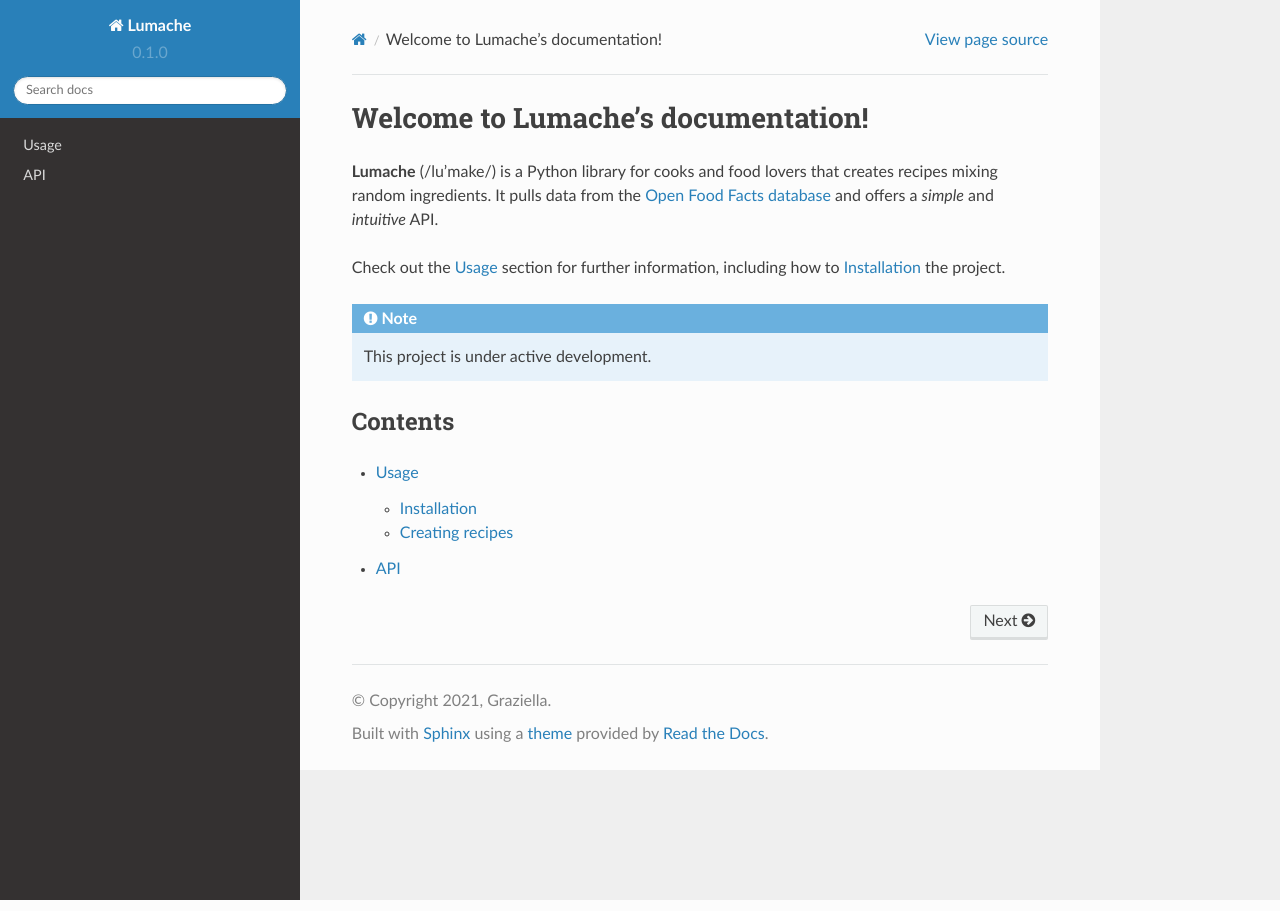
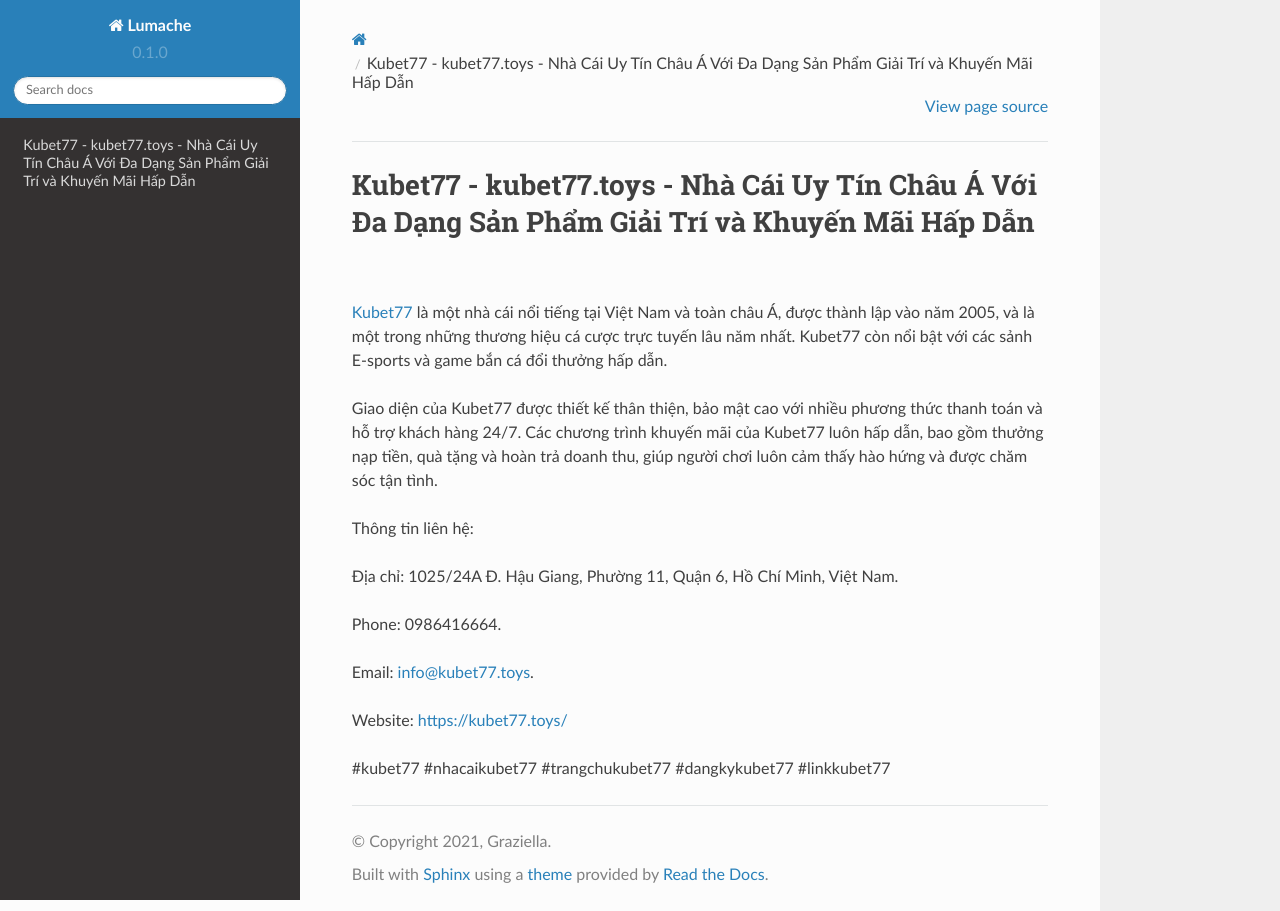
Before and after one commit to juniorhodge8/kubet77toys, a Sphinx documentation site: the page built from docs/source/index.rst, in a window 1280 px wide. Built offline with Sphinx 7.4.7 and the Read the Docs theme 2.0.0, drawn with Linux system fonts in a browser that asks for light colours.

Commit message:
Update index.rst

```diff
--- a/docs/source/index.rst
+++ b/docs/source/index.rst
@@ -1,22 +1,18 @@
-Welcome to Lumache's documentation!
+Kubet77 - kubet77.toys - Nhà Cái Uy Tín Châu Á Với Đa Dạng Sản Phẩm Giải Trí và Khuyến Mãi Hấp Dẫn
 ===================================
 
-**Lumache** (/lu'make/) is a Python library for cooks and food lovers
-that creates recipes mixing random ingredients.
-It pulls data from the `Open Food Facts database <https://world.openfoodfacts.org/>`_
-and offers a *simple* and *intuitive* API.
+`Kubet77 <https://kubet77.toys/>`_ là một nhà cái nổi tiếng tại Việt Nam và toàn châu Á, được thành lập vào năm 2005, và là một trong những thương hiệu cá cược trực tuyến lâu năm nhất. Kubet77 còn nổi bật với các sảnh E-sports và game bắn cá đổi thưởng hấp dẫn.
 
-Check out the :doc:`usage` section for further information, including
-how to :ref:`installation` the project.
+Giao diện của Kubet77 được thiết kế thân thiện, bảo mật cao với nhiều phương thức thanh toán và hỗ trợ khách hàng 24/7. Các chương trình khuyến mãi của Kubet77 luôn hấp dẫn, bao gồm thưởng nạp tiền, quà tặng và hoàn trả doanh thu, giúp người chơi luôn cảm thấy hào hứng và được chăm sóc tận tình.
 
-.. note::
+Thông tin liên hệ:
 
-   This project is under active development.
+Địa chỉ: 1025/24A Đ. Hậu Giang, Phường 11, Quận 6, Hồ Chí Minh, Việt Nam.
 
-Contents
---------
+Phone: 0986416664.
 
-.. toctree::
+Email: info@kubet77.toys.
 
-   usage
-   api
+Website: https://kubet77.toys/
+
+#kubet77 #nhacaikubet77 #trangchukubet77 #dangkykubet77 #linkkubet77
```
